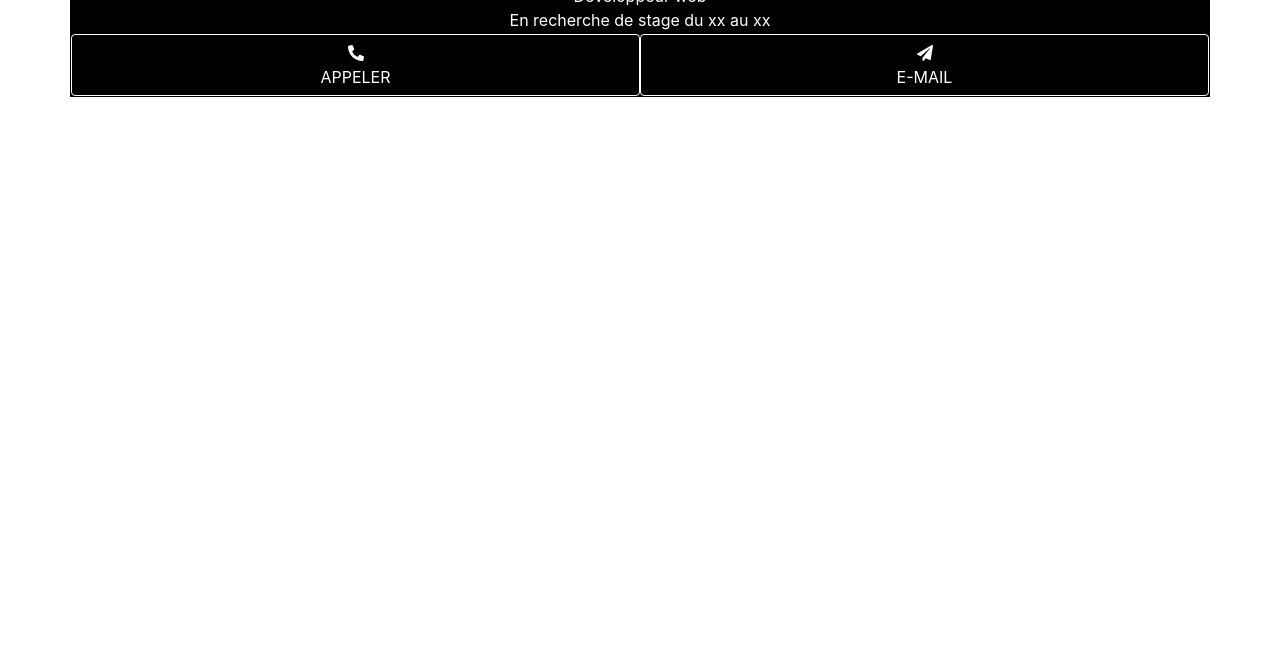
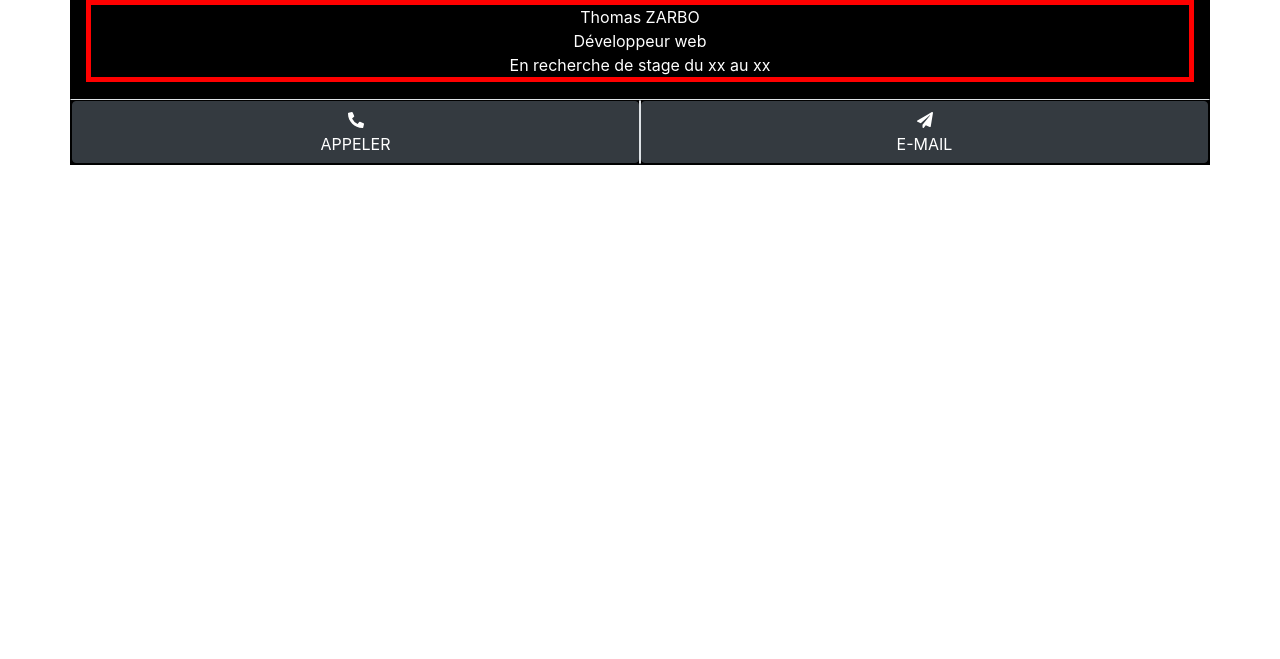
Before and after one commit to GRETA-WEB-2020-Vitrolles/vcard-bootstrap-tom, a plain HTML site: page exo-vcard.html in a window 1280 px wide. Shown: the part 141-800 px from the top of the page. Drawn offline with nearby package versions, Linux system fonts and the light colour scheme.

Commit message:
ma black card n2

```diff
--- a/exo-vcard.html
+++ b/exo-vcard.html
@@ -28,6 +28,9 @@
       }
       .border-white{
         border: 1px solid white;
+      }
+      .border-red{
+        border: 5px solid red;
       }
 
       .red-hover:hover {
@@ -60,16 +63,19 @@
 
     </div> -->
 
-    <header class="container back-black">
+    <header class="container back-black pt-4">
 
 
       <div class="back-black font-white text-center ">
 
         <img src="https://fakeimg.pl/250x100/ff0000/"> <br>  <!-- NOTE: https://fakeimg.pl/ -->
 
-        Thomas ZARBO <br>
-        Développeur web <br>
-        En recherche de stage du xx au xx
+        <div class="my-3 border-red">
+
+          Thomas ZARBO <br>
+          Développeur web <br>
+          En recherche de stage du xx au xx
+        </div>
 
 
 
@@ -77,17 +83,23 @@
       </div>
 
 
-      <div class="row">
+      <div class="row p-0 border-top">
 
-        <div class="col btn border-white font-white red-hover">
-          <i class="fas fa-phone-alt"></i> <br>
-          APPELER
+        <div class="col p-0 red-hover border-right">
+          <a class="btn btn-dark w-100 text-white"
+          href="tel:06">
+            <span class="fas fa-phone-alt"></span> <br>
+            <span class="text-uppercase" > Appeler </span>
+          </a>
         </div>
 
 
-        <div class="col btn border-white font-white red-hover">
-          <i class="fas fa-paper-plane"></i> <br>
-          E-MAIL
+        <div class="col p-0 red-hover border-left">
+          <a class="btn btn-dark w-100 text-white"
+          href="mailto:thomas.zarbo@yahoo.fr">
+            <span class="fas fa-paper-plane"></span> <br>
+            <span class="text-uppercase" > E-mail </span>
+          </a>
         </div>
 
 
```
